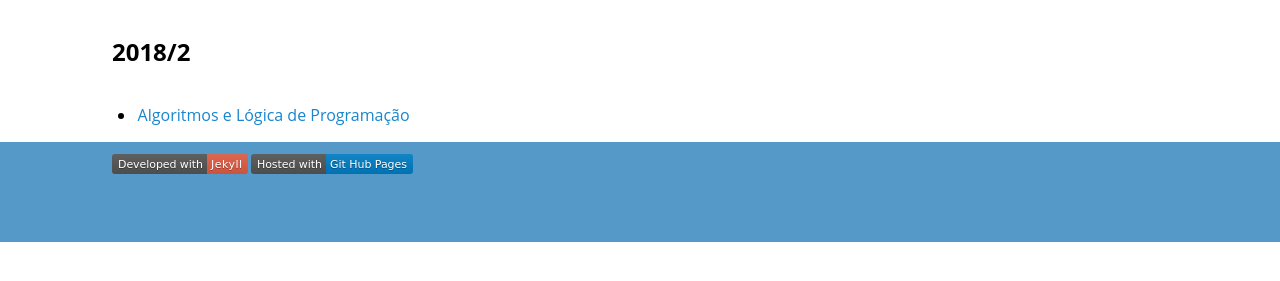
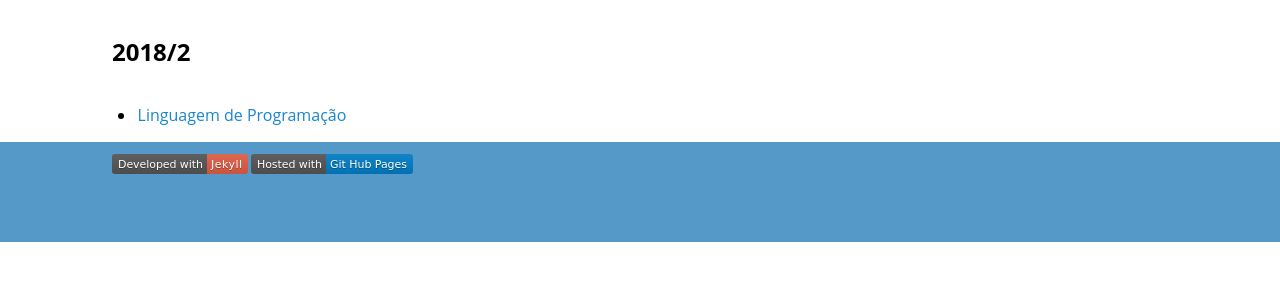
Before and after one commit to marcoinf/marcoinf.github.io, a Jekyll site: the page built from disciplinas.md, in a window 1280 px wide. Shown: the part 472-753 px from the top of the page. Built offline with Jekyll 4.4.1, drawn with Linux system fonts in a browser that asks for light colours.

Commit message:
Update disciplinas.md

```diff
--- a/disciplinas.md
+++ b/disciplinas.md
@@ -13,5 +13,5 @@
 
 <h2>2018/2</h2>
 <ul>
-    <li><a href="/disciplinas/2018/1/linguagem">Algoritmos e Lógica de Programação</a></li>
+    <li><a href="/disciplinas/2018/1/linguagem">Linguagem de Programação</a></li>
 </ul>
```
